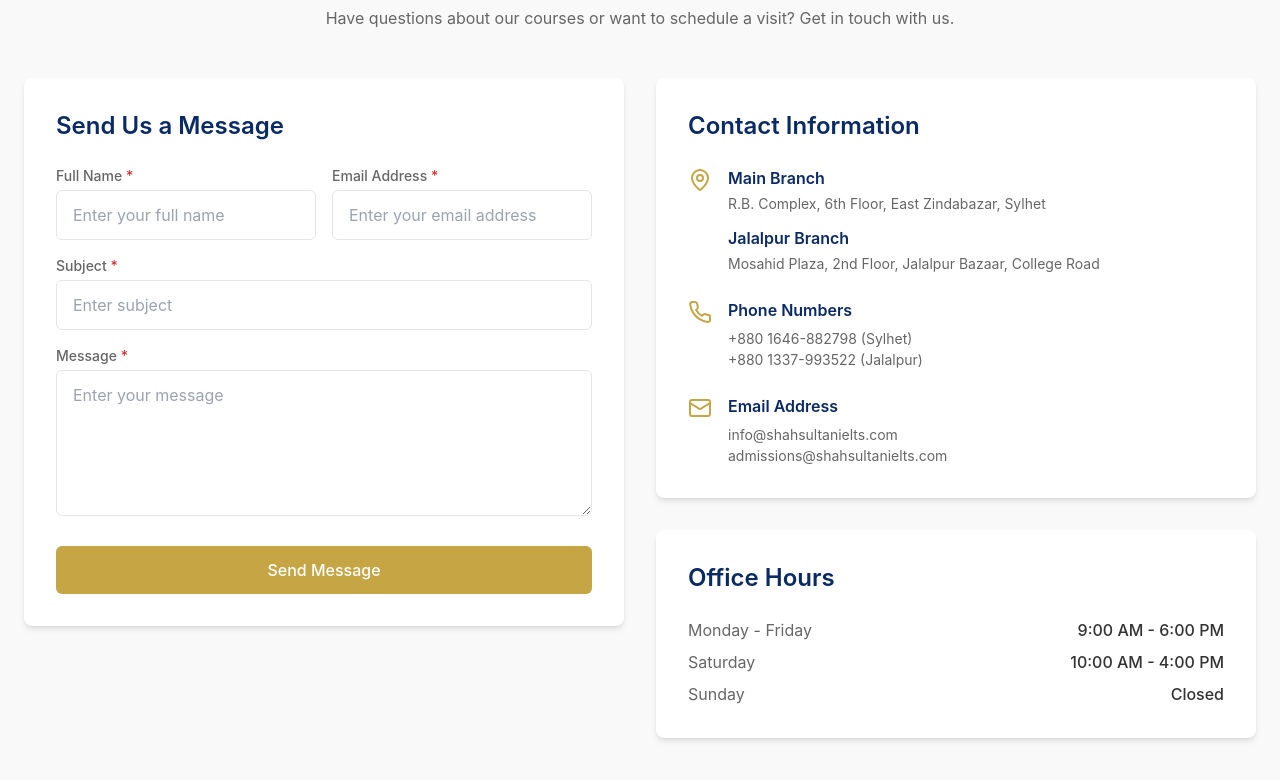
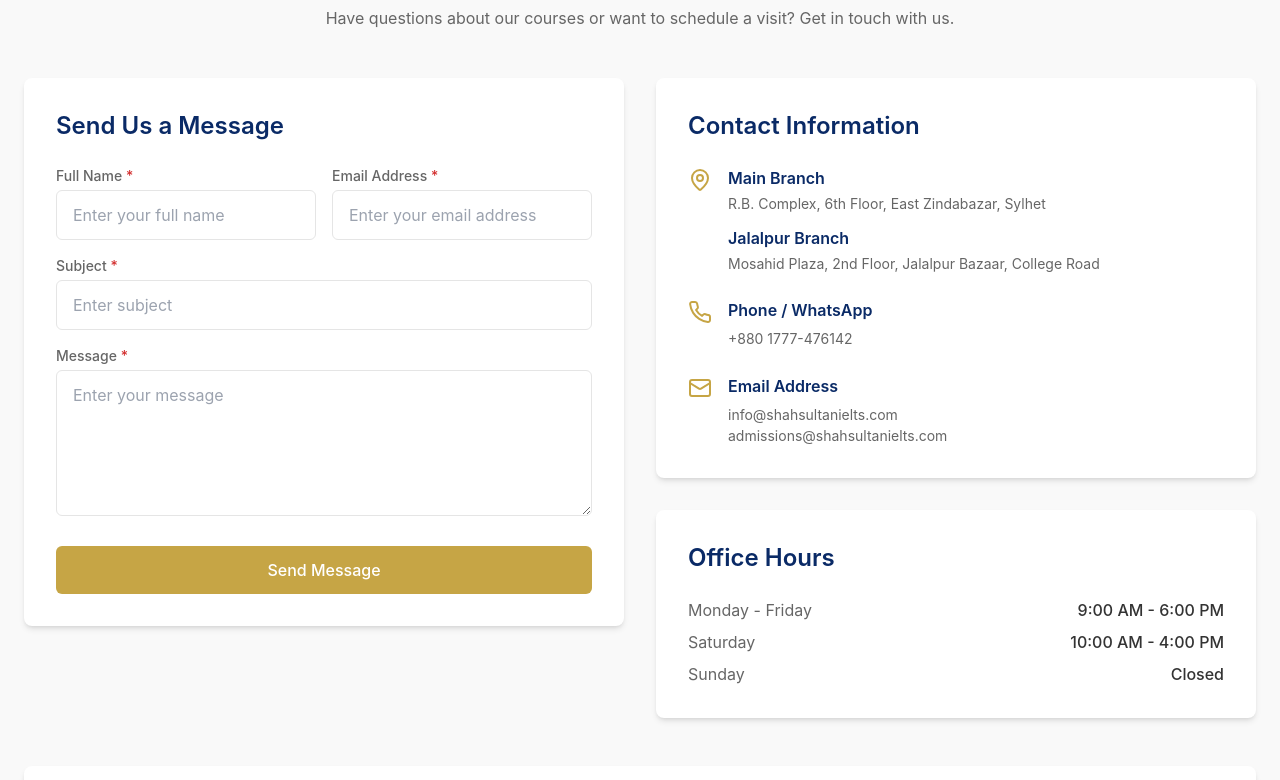
Before and after one commit to abira1/Shah-Sultan-IELTS-, a React (Vite) app: page / in a window 1280 px wide. Shown: the part 4696-5476 px from the top of the page. Built offline with nearby package versions, Linux system fonts and the light colour scheme; no server answers; the database is empty; grey boxes are pictures that could not be loaded.

Commit message:
auto-commit for 480d360b-9388-40d3-867b-492e987044ad

```diff
--- a/src/components/sections/ContactSection.tsx
+++ b/src/components/sections/ContactSection.tsx
@@ -184,13 +184,10 @@ const ContactSection: React.FC = () => {
                   <Phone className="h-5 w-5 sm:h-6 sm:w-6 text-accent mr-3 sm:mr-4 mt-0.5" />
                   <div>
                     <h4 className="font-semibold mb-1 text-sm sm:text-base">
-                      Phone Numbers
+                      Phone / WhatsApp
                     </h4>
-                    <a href="tel:+8801646882798" className="text-text-secondary text-xs sm:text-sm hover:text-accent transition-colors">
-                      +880 1646-882798 (Sylhet)
-                    </a>
-                    <a href="tel:+8801337993522" className="block text-text-secondary text-xs sm:text-sm hover:text-accent transition-colors">
-                      +880 1337-993522 (Jalalpur)
+                    <a href="tel:+8801777476142" className="text-text-secondary text-xs sm:text-sm hover:text-accent transition-colors">
+                      +880 1777-476142
                     </a>
                   </div>
                 </div>
```
